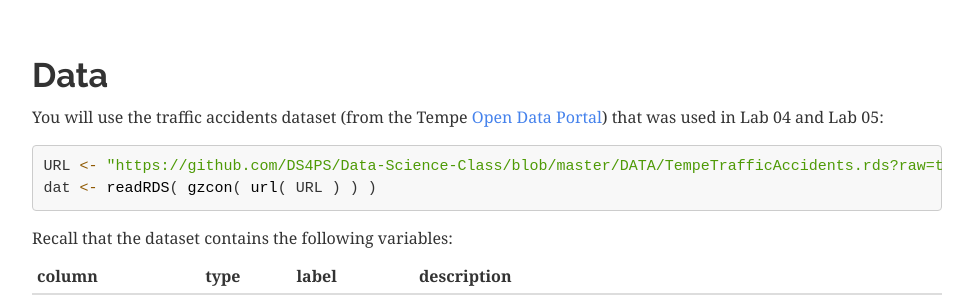
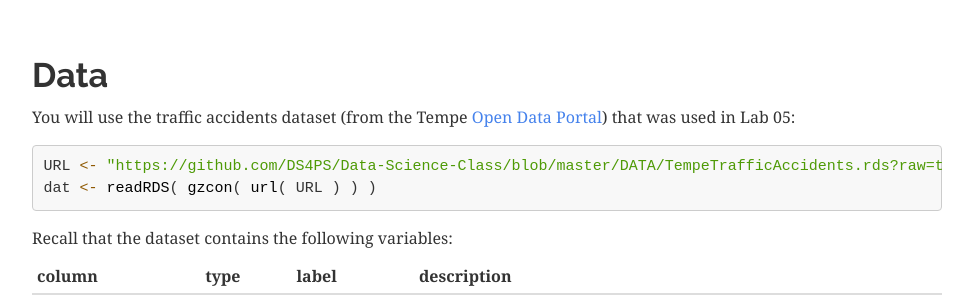
Before and after one commit to Watts-College/cpp-526-fall-2022, a Jekyll site: the page labs/final-project-instructions.html, which Jekyll copies as it is, in a window 1280 px wide and 900 px high, scrolled down 5498 px. Shown: the part 154-454 px from the top of the window, without its empty margins (153-1126 px from the left). Built offline with Jekyll 4.4.1, drawn with Linux system fonts in a browser that asks for light colours; an icon font too large for the unit is left out.

Commit message:
corrected a typo

````diff
--- a/labs/final-project-instructions.html
+++ b/labs/final-project-instructions.html
@@ -1970,7 +1970,7 @@ etc.).</li>
 <div id="data-1" class="section level1">
 <h1>Data</h1>
 <p>You will use the traffic accidents dataset (from the Tempe <a href="https://data.tempe.gov/datasets/tempegov::1-08-crash-data-report-detail/about">Open
-Data Portal</a>) that was used in Lab 04 and Lab 05:</p>
+Data Portal</a>) that was used in Lab 05:</p>
 <div class="sourceCode" id="cb7"><pre class="sourceCode r"><code class="sourceCode r"><span id="cb7-1"><a href="#cb7-1" aria-hidden="true" tabindex="-1"></a>URL <span class="ot">&lt;-</span> <span class="st">&quot;https://github.com/DS4PS/Data-Science-Class/blob/master/DATA/TempeTrafficAccidents.rds?raw=true&quot;</span></span>
 <span id="cb7-2"><a href="#cb7-2" aria-hidden="true" tabindex="-1"></a>dat <span class="ot">&lt;-</span> <span class="fu">readRDS</span>( <span class="fu">gzcon</span>( <span class="fu">url</span>( URL ) ) )</span></code></pre></div>
 <p>Recall that the dataset contains the following variables:</p>
--- a/labs/final-project-instructions.rmd
+++ b/labs/final-project-instructions.rmd
@@ -297,7 +297,7 @@ Remember to:
 
 # Data
 
-You will use the traffic accidents dataset (from the Tempe [Open Data Portal](https://data.tempe.gov/datasets/tempegov::1-08-crash-data-report-detail/about)) that was used in Lab 04 and Lab 05:
+You will use the traffic accidents dataset (from the Tempe [Open Data Portal](https://data.tempe.gov/datasets/tempegov::1-08-crash-data-report-detail/about)) that was used in Lab 05:
 
 ```{r, echo=T}
 URL <- "https://github.com/DS4PS/Data-Science-Class/blob/master/DATA/TempeTrafficAccidents.rds?raw=true"
````
